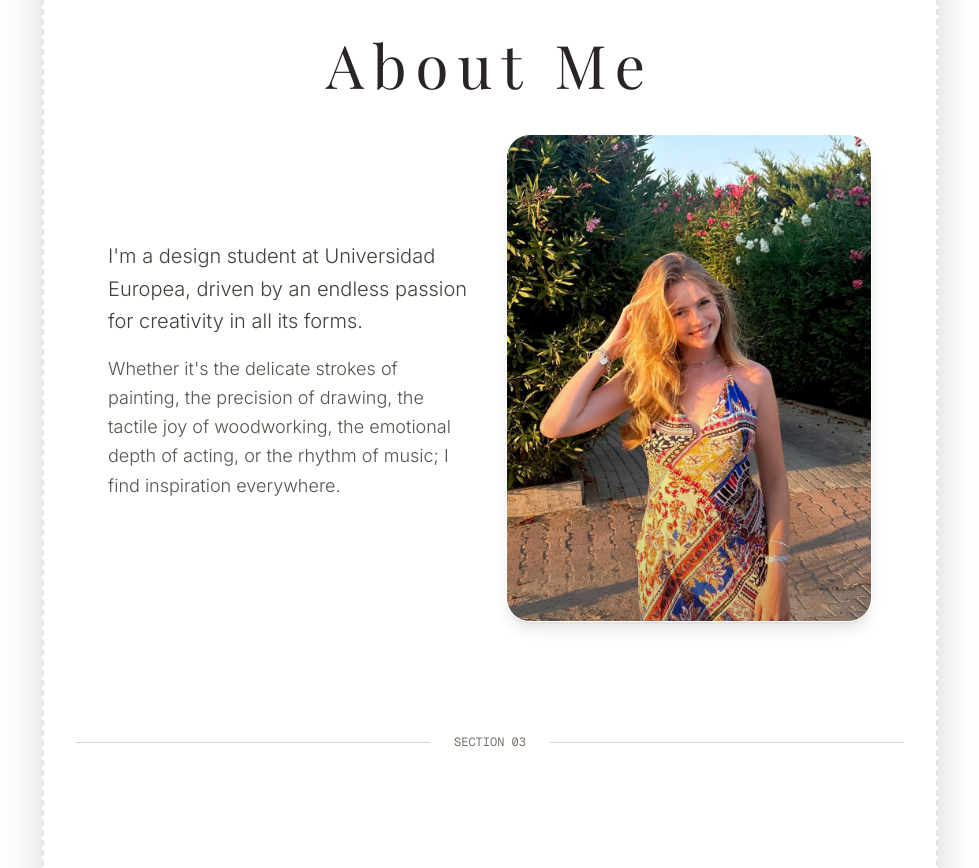
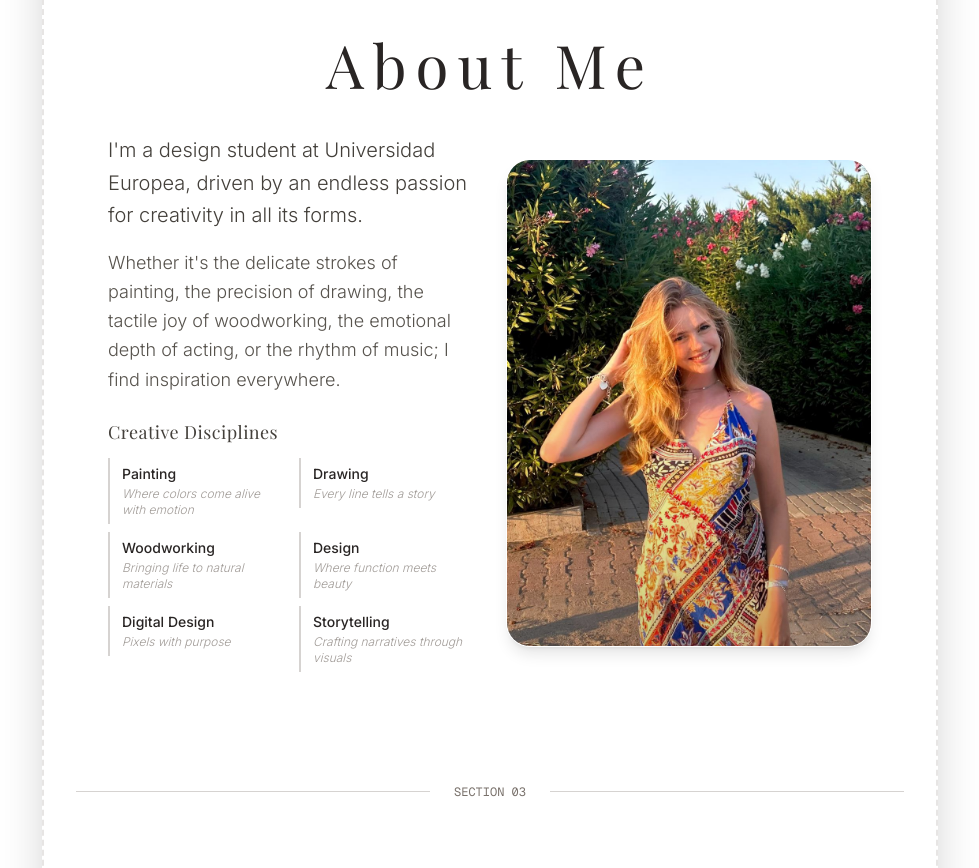
Before and after one commit to spken/carlota-portfolio, a Next.js app: page / in a window 1280 px wide. Shown: the part 1920-2788 px from the top of the page, without its empty margins (150-1129 px from the left). Built offline with nearby package versions, Linux system fonts and the light colour scheme.

Commit message:
feat: Enhance AboutSection with skills display and hover effects

```diff
--- a/src/components/AboutSection.tsx
+++ b/src/components/AboutSection.tsx
@@ -1,4 +1,4 @@
-import React, { useRef } from "react";
+import React, { useRef, useState } from "react";
 import { motion, useInView } from "framer-motion";
 import Image from "next/image";
 import ScrollReveal from "./ScrollReveal";
@@ -7,6 +7,34 @@ import { fonts } from "./utils";
 const AboutSection: React.FC = () => {
   const ref = useRef<HTMLElement>(null);
   const isInView = useInView(ref, { once: true, amount: 0.3 });
+  const [hoveredSkill, setHoveredSkill] = useState<string | null>(null);
+
+  const skills = [
+    {
+      name: "Painting",
+      detail: "Where colors come alive with emotion"
+    },
+    {
+      name: "Drawing",
+      detail: "Every line tells a story"
+    },
+    {
+      name: "Woodworking",
+      detail: "Bringing life to natural materials"
+    },
+    {
+      name: "Design",
+      detail: "Where function meets beauty"
+    },
+    {
+      name: "Digital Design",
+      detail: "Pixels with purpose"
+    },
+    {
+      name: "Storytelling",
+      detail: "Crafting narratives through visuals"
+    }
+  ];
 
   return (
     <section
@@ -41,7 +69,7 @@ const AboutSection: React.FC = () => {
               </ScrollReveal>
               <ScrollReveal direction="left" delay={0.6}>
                 <p
-                  className="text-base sm:text-lg text-stone-600 leading-relaxed font-light mb-4"
+                  className="text-base sm:text-lg text-stone-600 leading-relaxed font-light mb-6"
                   style={{ fontFamily: fonts.body }}
                 >
                   Whether it&apos;s the delicate strokes of painting, the precision of
@@ -49,13 +77,73 @@ const AboutSection: React.FC = () => {
                   acting, or the rhythm of music; I find inspiration everywhere.
                 </p>
               </ScrollReveal>
+
+              {/* Skills Section - More compact grid */}
+              <ScrollReveal direction="left" delay={0.8}>
+                <h3
+                  className="text-lg font-light text-stone-700 mb-3 tracking-wide"
+                  style={{ fontFamily: fonts.heading }}
+                >
+                  Creative Disciplines
+                </h3>
+                <div className="grid grid-cols-2 gap-x-4 gap-y-2">
+                  {skills.map((skill, index) => (
+                    <motion.div
+                      key={skill.name}
+                      className="group cursor-pointer"
+                      initial={{ opacity: 0, x: -30 }}
+                      animate={isInView ? { opacity: 1, x: 0 } : {}}
+                      transition={{ duration: 0.6, delay: 1 + index * 0.05 }}
+                      onMouseEnter={() => setHoveredSkill(skill.name)}
+                      onMouseLeave={() => setHoveredSkill(null)}
+                    >
+                      <div className="relative border-l-2 border-stone-300 pl-3 py-1.5 transition-all duration-300 group-hover:border-stone-500">
+                        {/* Skill Name */}
+                        <motion.h4
+                          className="font-medium text-stone-800 text-sm mb-0.5"
+                          style={{ fontFamily: fonts.body }}
+                          animate={{
+                            x: hoveredSkill === skill.name ? 4 : 0
+                          }}
+                          transition={{ duration: 0.3 }}
+                        >
+                          {skill.name}
+                        </motion.h4>
+
+                        {/* Detail sentence */}
+                        <motion.div
+                          className="text-xs text-stone-500 font-light italic"
+                          style={{ fontFamily: fonts.body }}
+                          animate={{
+                            x: hoveredSkill === skill.name ? 4 : 0,
+                            opacity: hoveredSkill === skill.name ? 1 : 0.7
+                          }}
+                          transition={{ duration: 0.3 }}
+                        >
+                          {skill.detail}
+                        </motion.div>
+
+                        {/* Hover indicator */}
+                        <motion.div
+                          className="absolute left-0 top-0 w-0.5 h-full bg-stone-600 opacity-0"
+                          animate={{
+                            opacity: hoveredSkill === skill.name ? 1 : 0,
+                            scaleY: hoveredSkill === skill.name ? 1 : 0
+                          }}
+                          transition={{ duration: 0.3 }}
+                        />
+                      </div>
+                    </motion.div>
+                  ))}
+                </div>
+              </ScrollReveal>
             </div>
 
             <ScrollReveal direction="right" delay={0.8}>
               <div className="relative group cursor-pointer">
                 <div className="aspect-[3/4] max-w-xs sm:max-w-sm mx-auto bg-white bg-opacity-30 backdrop-blur-md rounded-3xl relative overflow-hidden shadow-lg border border-white border-opacity-50">
                   <Image
-                    src="/portrait.jpeg"
+                    src="portrait.jpeg"
                     alt="Carlota Vaquer Rodemann - Portrait"
                     fill
                     className="object-cover scale-130 transition-opacity duration-300 group-hover:opacity-0"
@@ -63,7 +151,7 @@ const AboutSection: React.FC = () => {
                     sizes="(max-width: 768px) 100vw, 50vw"
                   />
                   <Image
-                    src="/princess.jpeg"
+                    src="princess.jpeg"
                     alt="Carlota Vaquer Rodemann - Princess"
                     fill
                     className="object-cover transition-opacity duration-300 opacity-0 group-hover:opacity-100 absolute inset-0"
```
